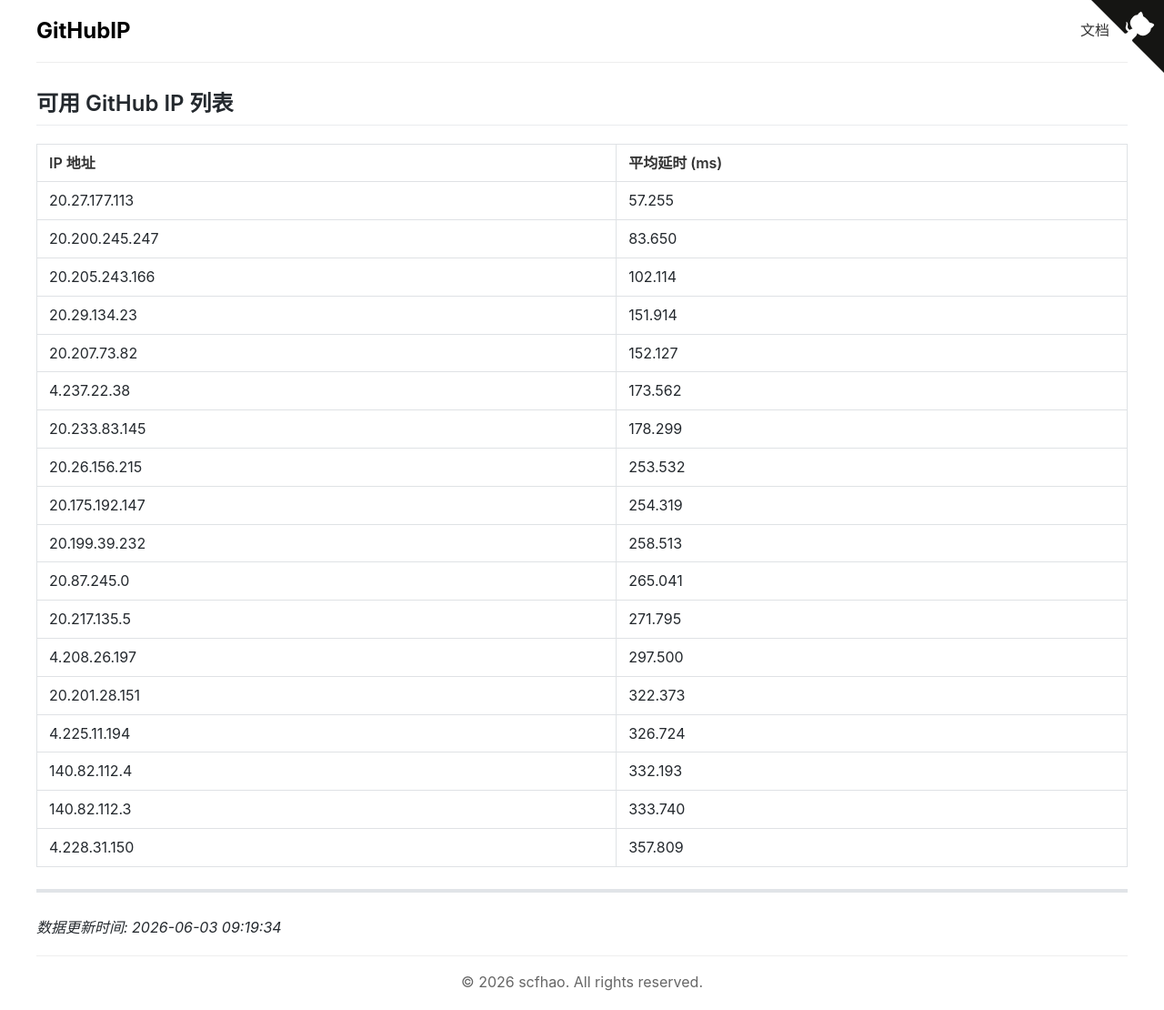
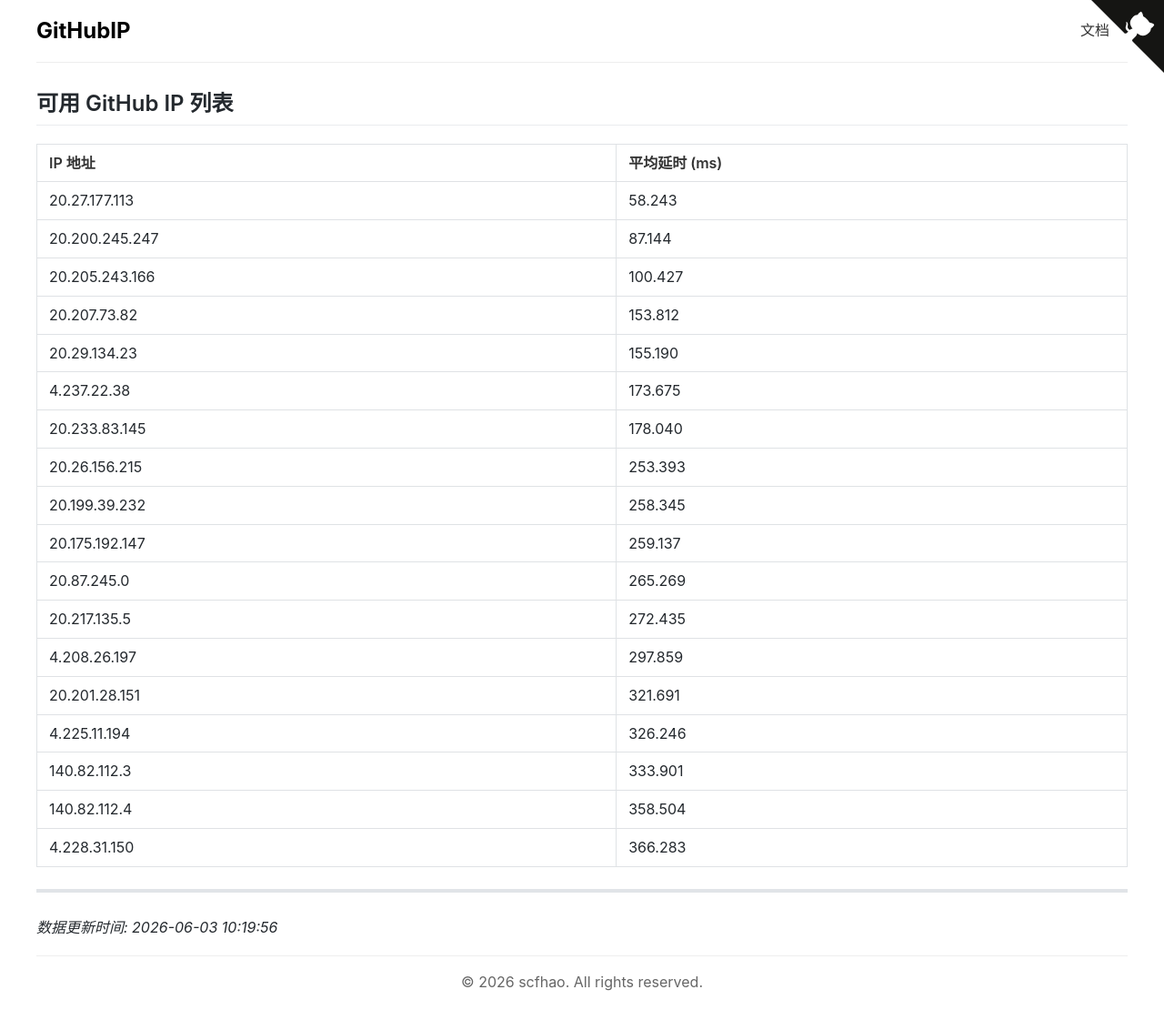
Before and after one commit to scfhao/GitHubIP, a Jekyll site: the page built from index.md, in a window 1280 px wide. Shown: the whole page at 91% size. Built offline with Jekyll 4.4.1, drawn with Linux system fonts in a browser that asks for light colours.

Commit message:
自动脚本执行 - 2026-06-03 10:19:56

```diff
--- a/index.md
+++ b/index.md
@@ -1,32 +1,32 @@
 ---
 layout: home
 title: GitHub IP 列表
-date: 2026-06-03 09:19:34
+date: 2026-06-03 10:19:56
 ---
 
 ## 可用 GitHub IP 列表
 
 | IP 地址 | 平均延时 (ms) |
 |---------|--------------|
-| 20.27.177.113 | 57.255 |
-| 20.200.245.247 | 83.650 |
-| 20.205.243.166 | 102.114 |
-| 20.29.134.23 | 151.914 |
-| 20.207.73.82 | 152.127 |
-| 4.237.22.38 | 173.562 |
-| 20.233.83.145 | 178.299 |
-| 20.26.156.215 | 253.532 |
-| 20.175.192.147 | 254.319 |
-| 20.199.39.232 | 258.513 |
-| 20.87.245.0 | 265.041 |
-| 20.217.135.5 | 271.795 |
-| 4.208.26.197 | 297.500 |
-| 20.201.28.151 | 322.373 |
-| 4.225.11.194 | 326.724 |
-| 140.82.112.4 | 332.193 |
-| 140.82.112.3 | 333.740 |
-| 4.228.31.150 | 357.809 |
+| 20.27.177.113 | 58.243 |
+| 20.200.245.247 | 87.144 |
+| 20.205.243.166 | 100.427 |
+| 20.207.73.82 | 153.812 |
+| 20.29.134.23 | 155.190 |
+| 4.237.22.38 | 173.675 |
+| 20.233.83.145 | 178.040 |
+| 20.26.156.215 | 253.393 |
+| 20.199.39.232 | 258.345 |
+| 20.175.192.147 | 259.137 |
+| 20.87.245.0 | 265.269 |
+| 20.217.135.5 | 272.435 |
+| 4.208.26.197 | 297.859 |
+| 20.201.28.151 | 321.691 |
+| 4.225.11.194 | 326.246 |
+| 140.82.112.3 | 333.901 |
+| 140.82.112.4 | 358.504 |
+| 4.228.31.150 | 366.283 |
 
 ---
 
-*数据更新时间: 2026-06-03 09:19:34*
+*数据更新时间: 2026-06-03 10:19:56*
```
